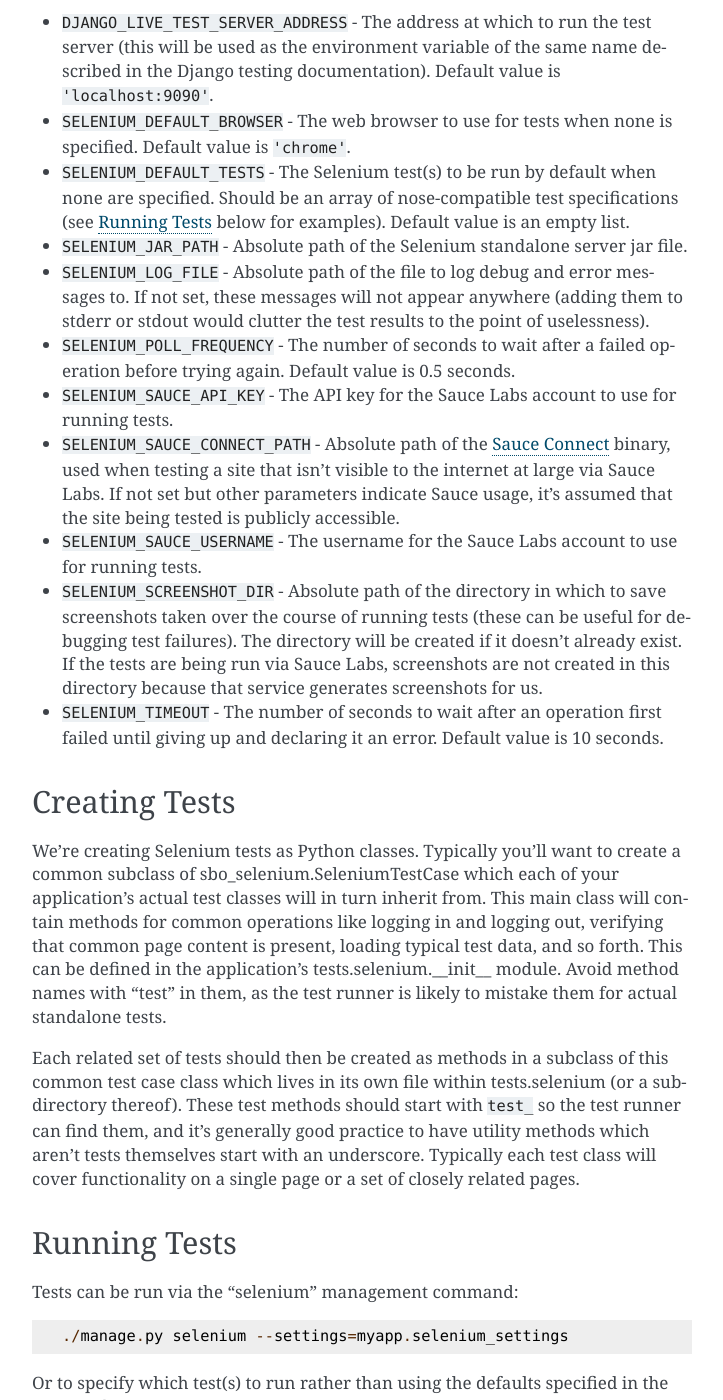
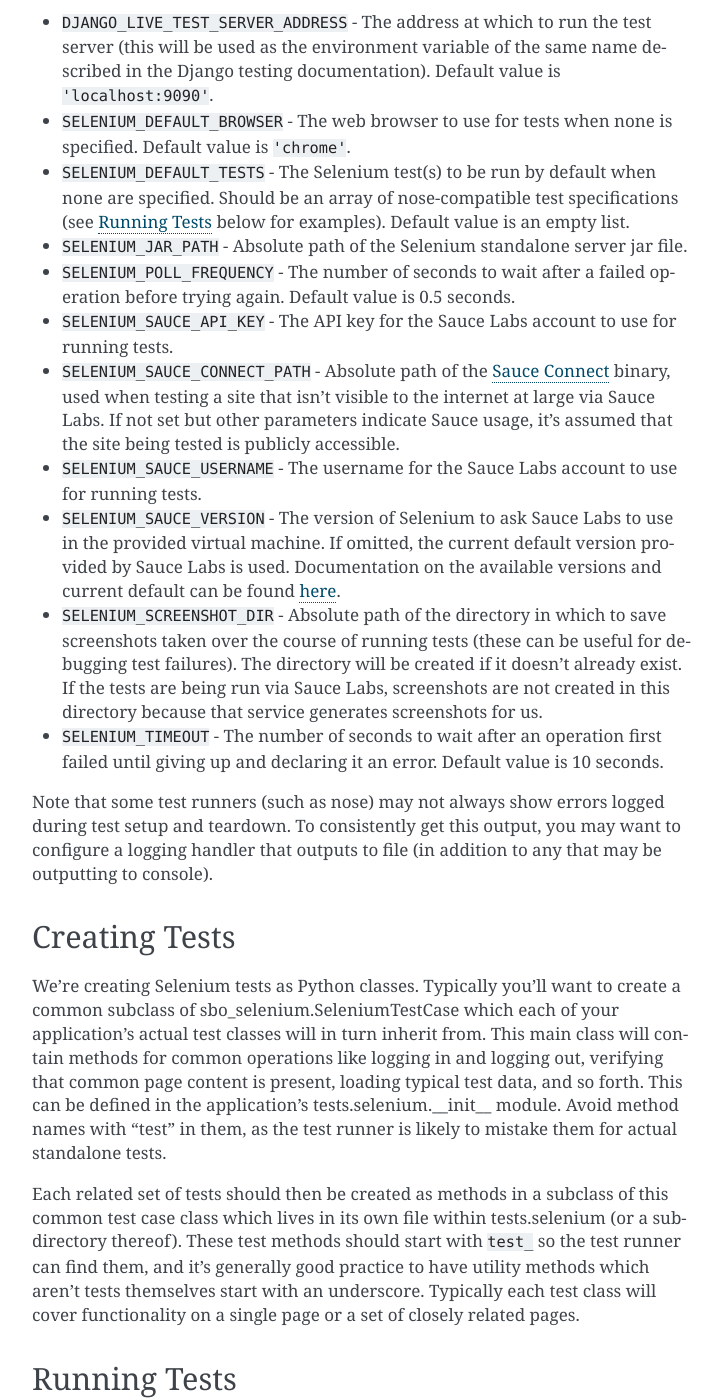
Before and after one commit to spothero/sbo-selenium, a Sphinx documentation site: the page built from docs/readme.rst, in a window 1280 px wide and 1400 px high, scrolled down 1206 px. Shown: the whole window, without its empty margins (388-1111 px from the left). Built offline with Sphinx 7.4.7, drawn with Linux system fonts in a browser that asks for light colours; pages that are not in the unit, such as notebooks, are missing from menus; the version number is read from the project's files by our own code; some of the changed text lies outside the part shown.

Commit message:
0.4.1 release - better Sauce Labs support and error message redirection

```diff
--- a/README.rst
+++ b/README.rst
@@ -64,10 +64,6 @@ runs:
   an empty list.
 * ``SELENIUM_JAR_PATH`` - Absolute path of the Selenium standalone server jar
   file.
-* ``SELENIUM_LOG_FILE`` - Absolute path of the file to log debug and error
-  messages to.  If not set, these messages will not appear anywhere (adding
-  them to stderr or stdout would clutter the test results to the point of
-  uselessness).
 * ``SELENIUM_POLL_FREQUENCY`` - The number of seconds to wait after a failed
   operation before trying again.  Default value is 0.5 seconds.
 * ``SELENIUM_SAUCE_API_KEY`` - The API key for the Sauce Labs account to use
@@ -79,6 +75,10 @@ runs:
   site being tested is publicly accessible.
 * ``SELENIUM_SAUCE_USERNAME`` - The username for the Sauce Labs account to use
   for running tests.
+* ``SELENIUM_SAUCE_VERSION`` - The version of Selenium to ask Sauce Labs to
+  use in the provided virtual machine.  If omitted, the current default version
+  provided by Sauce Labs is used.  Documentation on the available versions and
+  current default can be found `here <https://saucelabs.com/docs/additional-config#selenium-version>`_.
 * ``SELENIUM_SCREENSHOT_DIR`` - Absolute path of the directory in which to save
   screenshots taken over the course of running tests (these can be useful for
   debugging test failures).  The directory will be created if it doesn't
@@ -88,6 +88,11 @@ runs:
 * ``SELENIUM_TIMEOUT`` - The number of seconds to wait after an operation first
   failed until giving up and declaring it an error.  Default value is 10
   seconds.
+
+Note that some test runners (such as nose) may not always show errors logged
+during test setup and teardown.  To consistently get this output, you may want
+to configure a logging handler that outputs to file (in addition to any that
+may be outputting to console).
 
 Creating Tests
 --------------
@@ -176,13 +181,19 @@ addition to the ``-b`` browser name setting mentioned previously:
 The valid values for these can be found on the
 `Sauce Labs website <https://saucelabs.com/platforms>`_.
 
+There's also a ``--tunnel-identifier`` parameter which can be used to utilize
+a named Sauce Connect tunnel; this is particularly useful if you intend to run
+multiple Connect instances against the same account simultaneously (like on
+multiple Jenkins slave nodes).  For more about what these tunnels are and when
+to use them, see the `Sauce Labs documentation <https://saucelabs.com/docs/connect#part-9>`_
+on the topic.
+
 Generating Documentation
 ------------------------
 
-Documentation for this package is generated using
-`sbo-sphinx <https://github.com/safarijv/sbo-sphinx>`_.  To generate the docs
-locally with any changes you may have made::
+Documentation for this package is generated using `Sphinx <http://sphinx-doc.org/>`_
+and some extensions for it from `sbo-sphinx <https://github.com/safarijv/sbo-sphinx>`_.
+To generate the docs locally with any changes you may have made::
 
-    $ pip install -r requirements/development.txt
-    $ cd docs
-    $ DJANGO_SETTINGS_MODULE=test_settings sphinx-build -b html . _build
+    pip install -r requirements/tests.txt
+    tox -e docs
--- a/docs/index.rst
+++ b/docs/index.rst
@@ -9,6 +9,7 @@ Contents:
    :maxdepth: 2
 
    readme
+   CHANGELOG
    Python API <python/modules>
 
 
--- a/sbo_selenium/__init__.py
+++ b/sbo_selenium/__init__.py
@@ -1 +1 @@
-from testcase import SeleniumTestCase
+from testcase import SeleniumTestCase  # flake8: noqa
--- a/setup.py
+++ b/setup.py
@@ -13,7 +13,7 @@ requirements = parse_requirements(requirements_path, finder)
 install_requires = [str(r.req) for r in requirements]
 
 
-version = '0.4.0'
+version = '0.4.1'
 
 setup(
     name="sbo-selenium",
--- a/test_settings.py
+++ b/test_settings.py
@@ -4,6 +4,7 @@ DEBUG = False
 JS_DEBUG = False
 ALLOWED_HOSTS = ['localhost']
 DJANGO_LIVE_TEST_SERVER_ADDRESS = 'localhost:9090'
+SELENIUM_SAUCE_VERSION = '2.41.0'
 SELENIUM_TIMEOUT = 10
 
 # This is a public repository!  Never commit real data for these!
@@ -33,7 +34,6 @@ DATABASES = {
 
 ROOT_PATH = os.path.abspath(os.path.dirname(__file__))
 LOG_DIR = os.path.join(ROOT_PATH, 'log')
-SELENIUM_LOG_FILE = os.path.join(LOG_DIR, 'tests.log')
 
 # Absolute path to the directory static files should be collected to.
 # Don't put anything in this directory yourself; store your static files
@@ -92,7 +92,7 @@ INSTALLED_APPS = (
 )
 
 try:
-    import sbo_sphinx
+    import sbo_sphinx  # flake8: noqa
     INSTALLED_APPS += ('sbo_sphinx',)
 except:
     pass
@@ -117,7 +117,7 @@ LOGGING = {
         # can omit errors in setup and teardown; log everything to file also
         'file': {
             'class': 'logging.FileHandler',
-            'filename': SELENIUM_LOG_FILE,
+            'filename': os.path.join(LOG_DIR, 'tests.log'),
             'formatter': 'simple',
             'level': 'DEBUG',
         },
--- a/test_urls.py
+++ b/test_urls.py
@@ -4,7 +4,8 @@ from django.conf.urls.static import static
 from django.views.generic import TemplateView
 
 
-urlpatterns = patterns('',
+urlpatterns = patterns(
+    '',
     url(r'^good_accessibility/$', TemplateView.as_view(template_name='sbo_selenium/good_accessibility.html'), {}, 'good_accessibility'),
     url(r'^poor_accessibility/$', TemplateView.as_view(template_name='sbo_selenium/poor_accessibility.html'), {}, 'poor_accessibility'),
 ) + static(settings.STATIC_URL, settings.STATIC_ROOT)
```
Also changed, not shown: docs/CHANGELOG.rst (added, +16 -0 lines), 5 other files.
